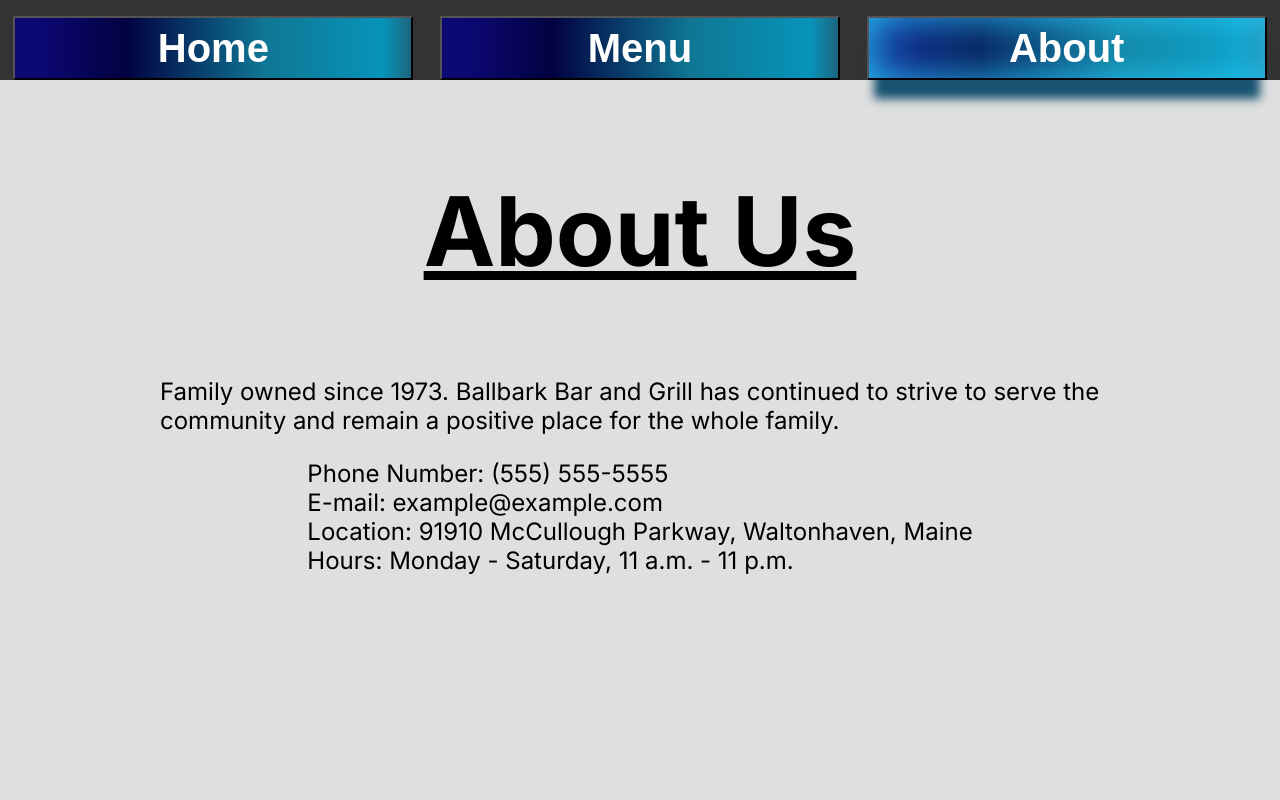
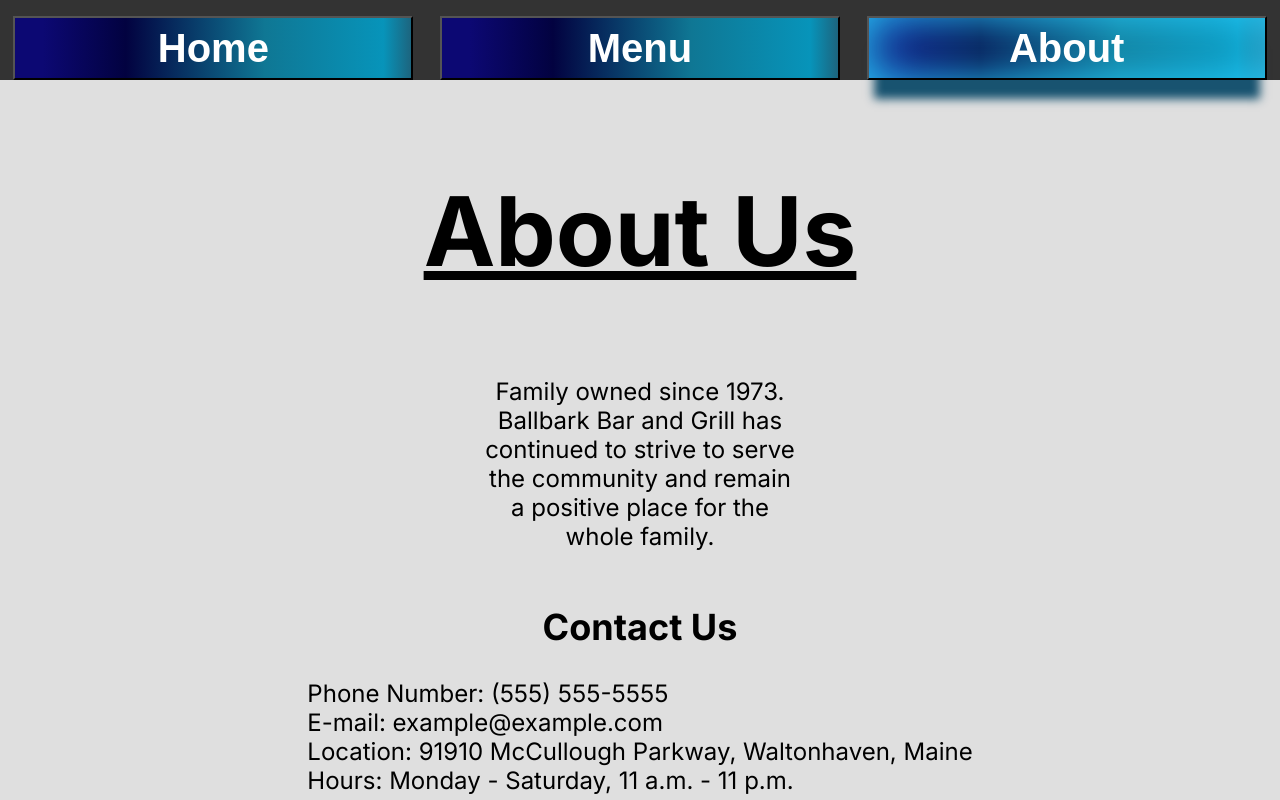
Before and after one commit to Bobsled6/odin-restaurant-page, a website built with webpack: page src/template.html in a window 1280 px wide. Both pictures are taken after a click on the button "About". Built offline with nearby package versions, Linux system fonts and the light colour scheme.

Commit message:
fixed contact us header in about mobule, aligned about us description to center

```diff
--- a/src/about.js
+++ b/src/about.js
@@ -27,10 +27,13 @@ export function aboutDiv() {
     aboutHeader.innerHTML = "About Us";
     contactHeader.innerHTML = "Contact Us";
     aboutDesc.innerHTML = "Family owned since 1973. Ballbark Bar and Grill has continued to strive to serve the community and remain a positive place for the whole family."
+    aboutDesc.id = "aboutDesc";
+
+    contactDiv.id = "contactDiv";
 
     content.appendChild(aboutHeader);
     content.appendChild(aboutDesc);
-    contactDiv.appendChild(contactHeader);
+    content.appendChild(contactHeader);
     content.appendChild(contactDiv);
     contactDiv.replaceChildren();
 
--- a/src/styles.css
+++ b/src/styles.css
@@ -226,3 +226,9 @@ ul {
 .imgFigureNoOpt {
     grid-column-end: 4;
 }
+
+#aboutDesc {
+    margin-left: 20rem;
+    margin-right: 20rem;
+    text-align: center;
+}
```
